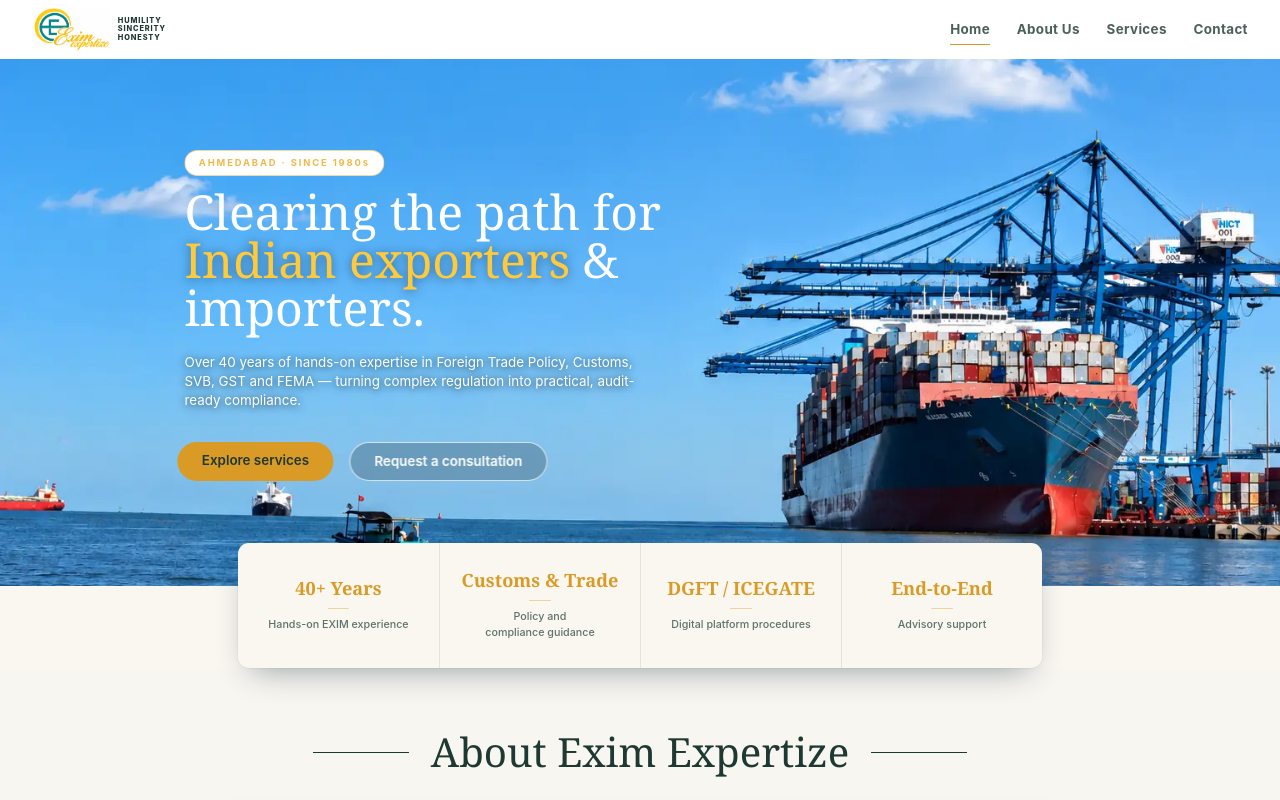
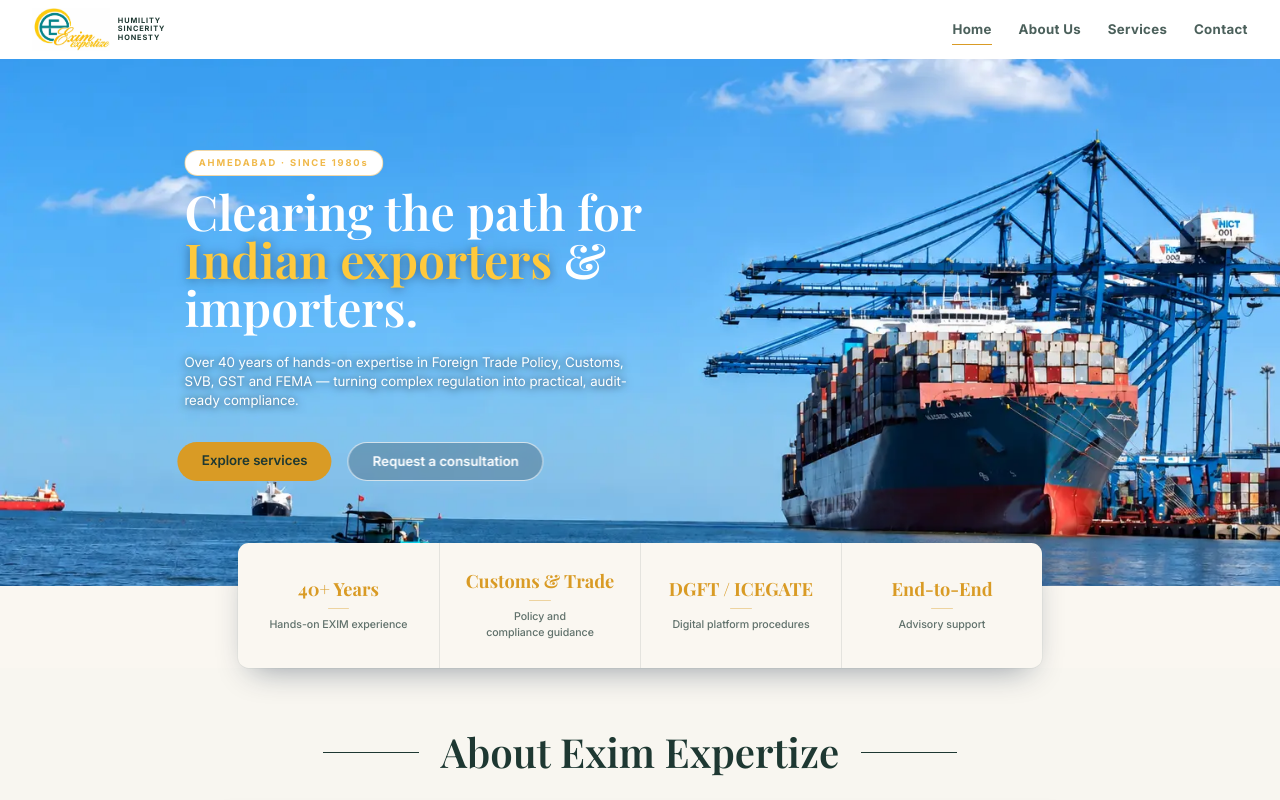
Before and after one commit to Aniket52603/exim-expertize, a React (Vite) app: page / in a window 1280 px wide. Shown: the top 800 px of the page. Built offline with nearby package versions, Linux system fonts and the light colour scheme.

Commit message:
css changed

```diff
--- a/src/index.css
+++ b/src/index.css
@@ -1,6 +1,64 @@
 @tailwind base;
 @tailwind components;
 @tailwind utilities;
+
+/* =========================================================
+   LOCAL FONTS
+========================================================= */
+
+@font-face {
+  font-family: "Inter";
+  src: url("/fonts/Inter/static/Inter_18pt-Regular.woff2")
+    format("woff2");
+  font-weight: 400;
+  font-style: normal;
+  font-display: swap;
+}
+
+@font-face {
+  font-family: "Inter";
+  src: url("/fonts/Inter/static/Inter_18pt-Medium.woff2")
+    format("woff2");
+  font-weight: 500;
+  font-style: normal;
+  font-display: swap;
+}
+
+@font-face {
+  font-family: "Inter";
+  src: url("/fonts/Inter/static/Inter_18pt-SemiBold.woff2")
+    format("woff2");
+  font-weight: 600;
+  font-style: normal;
+  font-display: swap;
+}
+
+@font-face {
+  font-family: "Inter";
+  src: url("/fonts/Inter/static/Inter_18pt-Bold.woff2")
+    format("woff2");
+  font-weight: 700;
+  font-style: normal;
+  font-display: swap;
+}
+
+@font-face {
+  font-family: "Playfair Display";
+  src: url("/fonts/Playfair_Display/static/PlayfairDisplay-SemiBold.woff2")
+    format("woff2");
+  font-weight: 600;
+  font-style: normal;
+  font-display: swap;
+}
+
+@font-face {
+  font-family: "Playfair Display";
+  src: url("/fonts/Playfair_Display/static/PlayfairDisplay-Bold.woff2")
+    format("woff2");
+  font-weight: 700;
+  font-style: normal;
+  font-display: swap;
+}
 
 /* =========================================================
    GLOBAL
@@ -10,6 +68,11 @@
 *::before,
 *::after {
   box-sizing: border-box;
+}
+
+html,
+body {
+  font-family: "Inter", sans-serif;
 }
 
 html {
@@ -43,10 +106,6 @@ body {
    DESKTOP SIZING
 ========================================================= */
 
-/*
-  Keeps your current desktop visual scale.
-  Do not change this if you want the current design size.
-*/
 @media (min-width: 1280px) {
   html {
     zoom: 0.67;
@@ -144,7 +203,7 @@ p {
 }
 
 /* =========================================================
-   FLOAT ANIMATION
+   FLOAT
 ========================================================= */
 
 @keyframes float {
@@ -163,7 +222,7 @@ p {
 }
 
 /* =========================================================
-   GOLD TEXT SHEEN
+   SHEEN
 ========================================================= */
 
 @keyframes sheen {
@@ -206,7 +265,7 @@ p {
 }
 
 /* =========================================================
-   UNDERLINE ANIMATION
+   UNDERLINE
 ========================================================= */
 
 .ul-anim {
```
Lines whose indentation alone changed are shown as unchanged.
